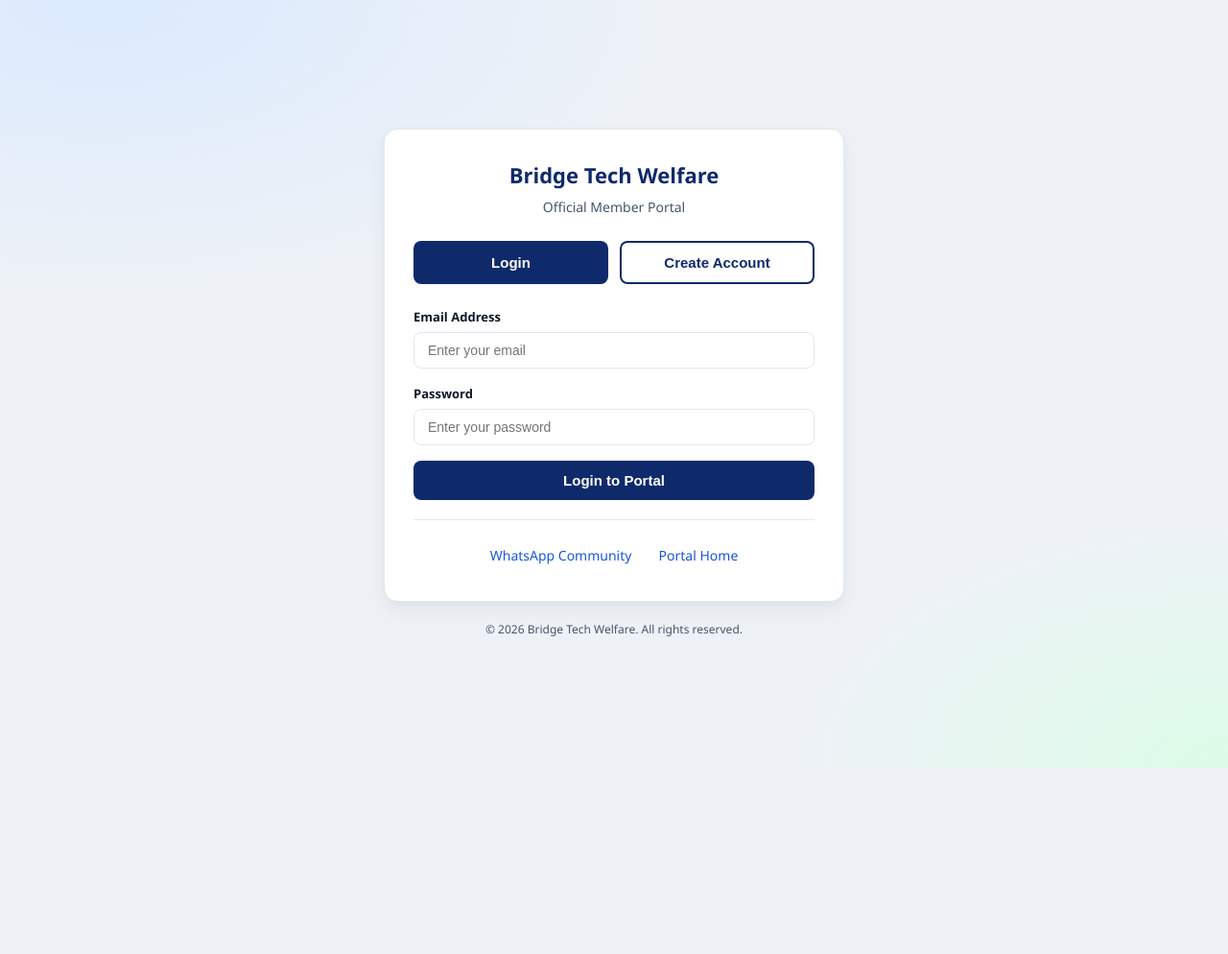
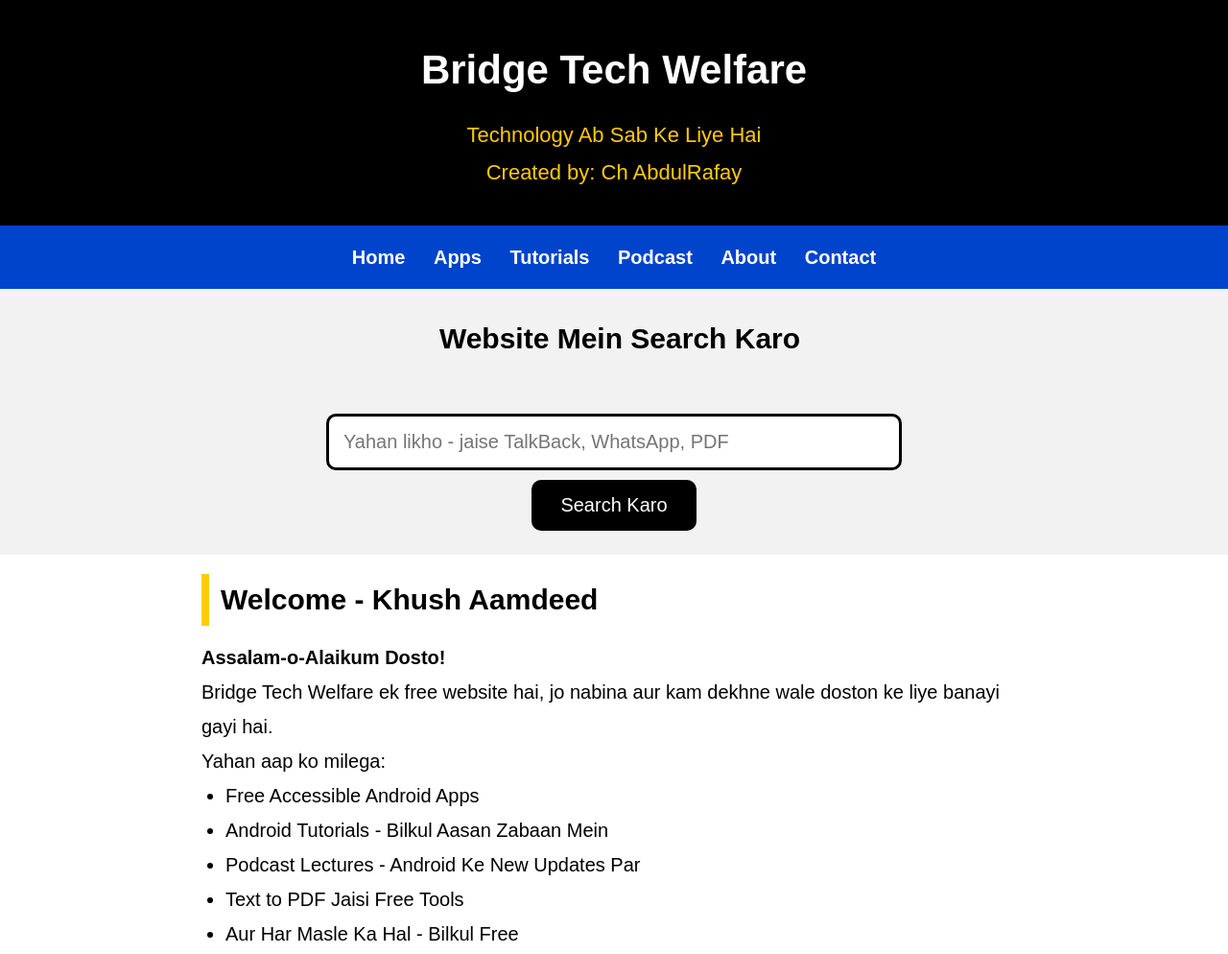
Before and after one commit to bridgetechwelfare-web/bridgetechwelfare-web.github.io, a plain HTML site: page index.html in a window 1280 px wide. Shown: the top 994 px of the page at 96% size. Before the commit the page ends 800 px from the top, so only its background shows below. Drawn offline with Linux system fonts and the light colour scheme.

Commit message:
Update index.html

```diff
--- a/index.html
+++ b/index.html
@@ -3,223 +3,181 @@
 <head>
 <meta charset="UTF-8">
 <meta name="viewport" content="width=device-width, initial-scale=1.0">
-<meta name="description" content="Bridge Tech Welfare official member portal. Login to access free tools, apps, courses and community links.">
-<meta name="theme-color" content="#0f2a6b">
-<title>Bridge Tech Welfare | Official Member Portal</title>
+<title>Bridge Tech Welfare - Free Apps, Tutorials & Podcasts For Blind People | Technology Ab Sab Ke Liye Hai</title>
+<meta name="description" content="Bridge Tech Welfare - Free accessible apps, Android tutorials, podcasts and help for blind and visually impaired people. Created by Ch AbdulRafay. Technology Ab Sab Ke Liye Hai.">
 <style>
-  :root {
-    --blue-900: #0b1f4d;
-    --blue-700: #0f2a6b;
-    --blue-500: #1a56db;
-    --green-600: #15803d;
-    --ink: #0f172a;
-    --muted: #475569;
-    --line: #e2e8f0;
-    --danger: #b91c1c;
-    --focus: #f59e0b;
-    --radius: 14px;
-  }
-  * { box-sizing: border-box; }
-  html, body { min-height: 100%; }
-  body {
-    margin: 0;
-    font-family: "Segoe UI", Tahoma, system-ui, -apple-system, Arial, sans-serif;
-    line-height: 1.55;
-    color: var(--ink);
-    background: radial-gradient(1100px 560px at 8% 0%, #dbeafe 0%, transparent 55%),
-                radial-gradient(900px 520px at 100% 100%, #dcfce7 0%, transparent 50%),
-                #eef2f7;
-    min-height: 100vh;
-    display: flex;
-    flex-direction: column;
-    align-items: center;
-    justify-content: center;
-    padding: 20px;
-  }
-  .card {
-    width: 100%;
-    max-width: 480px;
-    background: #ffffff;
-    border-radius: var(--radius);
-    box-shadow: 0 10px 25px rgba(0, 0, 0, 0.05), 0 2px 6px rgba(0, 0, 0, 0.03);
-    padding: 30px;
-    border: 1px solid var(--line);
-  }
-  .logo-area {
-    text-align: center;
-    margin-bottom: 24px;
-  }
-  .logo-area h1 {
-    font-size: 22px;
-    color: var(--blue-700);
-    margin: 0 0 6px 0;
-  }
-  .logo-area p {
-    color: var(--muted);
-    font-size: 14px;
-    margin: 0;
-  }
-  /* Buttons container */
-  .auth-buttons {
-    display: flex;
-    gap: 12px;
-    margin-bottom: 24px;
-  }
-  .auth-btn {
-    flex: 1;
-    padding: 12px;
-    text-align: center;
-    border-radius: 8px;
-    font-weight: 600;
-    font-size: 15px;
-    text-decoration: none;
-    cursor: pointer;
-    transition: all 0.2s ease;
-    border: 2px solid var(--blue-700);
-    background: transparent;
-    color: var(--blue-700);
-  }
-  .auth-btn.active {
-    background: var(--blue-700);
-    color: #ffffff;
-  }
-  .form-section {
-    display: none;
-  }
-  .form-section.active {
-    display: block;
-  }
-  .input-group {
-    margin-bottom: 16px;
-  }
-  .input-group label {
-    display: block;
-    font-size: 13px;
-    font-weight: 600;
-    margin-bottom: 6px;
-    color: var(--ink);
-  }
-  .input-group input {
-    width: 100%;
-    padding: 10px 14px;
-    border: 1px solid var(--line);
-    border-radius: 8px;
-    font-size: 14px;
-  }
-  .submit-btn {
-    width: 100%;
-    padding: 12px;
-    background: var(--blue-700);
-    color: white;
-    border: none;
-    border-radius: 8px;
-    font-weight: 600;
-    font-size: 15px;
-    cursor: pointer;
-  }
-  .submit-btn:hover {
-    background: var(--blue-900);
-  }
-  .links-section {
-    margin-top: 20px;
-    border-top: 1px solid var(--line);
-    padding-top: 20px;
-    text-align: center;
-  }
-  .links-section a {
-    display: inline-block;
-    color: var(--blue-500);
-    text-decoration: none;
-    font-weight: 500;
-    margin: 6px 12px;
-    font-size: 14px;
-  }
-  .links-section a:hover {
-    text-decoration: underline;
-  }
-  .footer-text {
-    text-align: center;
-    font-size: 12px;
-    color: var(--muted);
-    margin-top: 20px;
-  }
+* { margin:0; padding:0; box-sizing:border-box; }
+body { font-family: Arial, sans-serif; font-size:20px; line-height:1.8; background:#ffffff; color:#000000; }
+a { color:#0044cc; font-weight:bold; }
+a:focus, button:focus, input:focus { outline:4px solid #ffcc00; outline-offset:2px; }
+.skip { position:absolute; left:-9999px; }
+.skip:focus { position:static; background:#ffcc00; color:#000; padding:10px; display:block; text-align:center; }
+header { background:#000000; color:#ffffff; padding:35px 20px; text-align:center; }
+header h1 { font-size:42px; margin-bottom:10px; }
+header p { font-size:22px; color:#ffcc00; }
+nav { background:#0044cc; padding:15px; text-align:center; }
+nav a { color:#fff; margin:0 12px; text-decoration:none; font-size:20px; }
+nav a:hover { text-decoration:underline; }
+.search-box { background:#f2f2f2; padding:25px 20px; text-align:center; }
+.search-box input { width:90%; max-width:600px; padding:15px; font-size:20px; border:3px solid #000; border-radius:10px; }
+.search-box button { padding:15px 30px; font-size:20px; background:#000; color:#fff; border:none; border-radius:10px; margin-top:10px; cursor:pointer; }
+main { max-width:900px; margin:auto; padding:20px; }
+section { margin-bottom:40px; border-bottom:2px solid #ddd; padding-bottom:30px; }
+h2 { font-size:30px; margin-bottom:15px; color:#000; border-left:8px solid #ffcc00; padding-left:12px; }
+h3 { font-size:24px; margin:20px 0 10px 0; }
+.card { border:2px solid #000; border-radius:15px; padding:20px; margin-bottom:20px; background:#fffbe6; }
+.card p { margin-bottom:10px; }
+.btn { display:inline-block; background:#0044cc; color:#fff; padding:14px 25px; border-radius:10px; text-decoration:none; margin:5px 5px 5px 0; }
+.btn-green { background:#008000; }
+.btn-black { background:#000; }
+ul { margin-left:25px; margin-bottom:15px; }
+footer { background:#000; color:#fff; padding:30px 20px; text-align:center; }
+footer a { color:#ffcc00; }
 </style>
 </head>
 <body>
+<a class="skip" href="#main">Skip to Main Content</a>
+
+<header>
+<h1>Bridge Tech Welfare</h1>
+<p>Technology Ab Sab Ke Liye Hai</p>
+<p>Created by: Ch AbdulRafay</p>
+</header>
+
+<nav aria-label="Main Menu">
+<a href="#home">Home</a>
+<a href="#apps">Apps</a>
+<a href="#tutorials">Tutorials</a>
+<a href="#podcast">Podcast</a>
+<a href="#about">About</a>
+<a href="#contact">Contact</a>
+</nav>
+
+<div class="search-box" role="search">
+<label for="search"><h2 style="border:none; text-align:center;">Website Mein Search Karo</h2></label><br>
+<input type="search" id="search" placeholder="Yahan likho - jaise TalkBack, WhatsApp, PDF">
+<br>
+<button onclick="alert('Search Feature - Apni App Ya Tutorial Ka Naam Likho')">Search Karo</button>
+</div>
+
+<main id="main">
+<section id="home">
+<h2>Welcome - Khush Aamdeed</h2>
+<p><strong>Assalam-o-Alaikum Dosto!</strong></p>
+<p>Bridge Tech Welfare ek free website hai, jo nabina aur kam dekhne wale doston ke liye banayi gayi hai.</p>
+<p>Yahan aap ko milega:</p>
+<ul>
+<li>Free Accessible Android Apps</li>
+<li>Android Tutorials - Bilkul Aasan Zabaan Mein</li>
+<li>Podcast Lectures - Android Ke New Updates Par</li>
+<li>Text to PDF Jaisi Free Tools</li>
+<li>Aur Har Masle Ka Hal - Bilkul Free</li>
+</ul>
+<p><strong>Hamara Maqsad Ek Hi Hai:</strong> Koi bhi nabina dost technology se peeche na rahe.</p>
+<a class="btn" href="#apps">Apps Dekho</a>
+<a class="btn btn-green" href="#tutorials">Tutorials Dekho</a>
+</section>
+
+<section id="apps">
+<h2>Free Apps - Hamari Apps</h2>
+<p>Sab apps free hain, koi ads nahi, aur sab TalkBack aur Jieshuo ke saath poori tarah chalti hain.</p>
 
 <div class="card">
-    <div class="logo-area">
-      <h1>Bridge Tech Welfare</h1>
-      <p>Official Member Portal</p>
+<h3>1. Text to PDF - Bridge Tech Welfare</h3>
+<p>Apna koi bhi text likho aur ek click mein usay khoobsurat PDF bana lo.</p>
+<p><strong>Version:</strong> 1.0 | <strong>Size:</strong> Free | <strong>For:</strong> Android</p>
+<a class="btn" href="#">Download Text to PDF</a>
+<a class="btn btn-black" href="#">View Code</a>
 </div>
 
-    <!-- Toggle Buttons -->
-    <div class="auth-buttons">
-      <button id="loginTabBtn" class="auth-btn active" onclick="switchForm('login')">Login</button>
-      <button id="registerTabBtn" class="auth-btn" onclick="switchForm('register')">Create Account</button>
+<div class="card">
+<h3>2. Smart TTS - Urdu, Hindi, English Bolne Wala</h3>
+<p>Jo text aap likhen, wo Urdu, Hindi aur English mein saaf bol kar sunaye ga.</p>
+<p><strong>Version:</strong> 1.4 | <strong>For:</strong> TalkBack, Jieshuo</p>
+<a class="btn" href="#">Download Smart TTS</a>
 </div>
 
-    <!-- Login Form -->
-    <div id="loginForm" class="form-section active">
-      <div class="input-group">
-        <label>Email Address</label>
-        <input type="email" placeholder="Enter your email" required>
+<div class="card">
+<h3>3. Bridge Tech Screen Recorder</h3>
+<p>Apni screen record karo, apne doston ko sikhao, aur YouTube par daalo. Bilkul aasan, bilkul accessible.</p>
+<p><strong>Version:</strong> 1.1 | <strong>For:</strong> Android 7+</p>
+<a class="btn" href="#">Download Screen Recorder</a>
 </div>
-      <div class="input-group">
-        <label>Password</label>
-        <input type="password" placeholder="Enter your password" required>
-      </div>
-      <button type="button" class="submit-btn" onclick="alert('Login functionality connected successfully!')">Login to Portal</button>
+</section>
+
+<section id="tutorials">
+<h2>Tutorials - Seekhna Shuru Karo</h2>
+
+<div class="card">
+<h3>Lecture 1: Android Kya Hai? Shuru Se Seekho</h3>
+<p>Android mobile ko bilkul shuru se seekhne ke liye pehla lecture. TalkBack on karna, mobile chalana, sab kuch.</p>
+<a class="btn" href="#">Lecture Parho</a>
 </div>
 
-    <!-- Register Form -->
-    <div id="registerForm" class="form-section">
-      <div class="input-group">
-        <label>Full Name</label>
-        <input type="text" placeholder="Enter your full name" required>
-      </div>
-      <div class="input-group">
-        <label>Email Address</label>
-        <input type="email" placeholder="Enter your email" required>
-      </div>
-      <div class="input-group">
-        <label>Password</label>
-        <input type="password" placeholder="Create a password" required>
-      </div>
-      <button type="button" class="submit-btn" onclick="alert('Account created successfully!')">Register Account</button>
+<div class="card">
+<h3>Lecture 2: TalkBack Ke New Features - Android 17</h3>
+<p>Android 17 mein TalkBack aur bhi tez aur saaf ho gaya hai. Is lecture mein poora tareeka hai.</p>
+<a class="btn" href="#">Lecture Parho</a>
 </div>
 
-    <!-- Community & Useful Links -->
-    <div class="links-section">
-      <a href="https://chat.whatsapp.com/CDkyuCcPVyEIAkW87j644n" target="_blank">WhatsApp Community</a>
-      <a href="https://bridgetechwelfare-web.github.io/" target="_blank">Portal Home</a>
-    </div>
+<div class="card">
+<h3>Lecture 3: WhatsApp Nabina Dost Kaise Chalayen?</h3>
+<p>WhatsApp par message bhejna, voice bhejna, group join karna - sab kuch aasan zabaan mein.</p>
+<a class="btn" href="#">Lecture Parho</a>
 </div>
 
-  <div class="footer-text">
-    &copy; 2026 Bridge Tech Welfare. All rights reserved.
+<div class="card">
+<h3>Lecture 4: Gemini Intelligence Se Mobile Chalao</h3>
+<p>Ab sirf bol kar mobile chalao. Gemini se message, reminder aur sab kaam karwao.</p>
+<a class="btn" href="#">Lecture Parho</a>
 </div>
+</section>
 
-  <script>
-    function switchForm(type) {
-      const loginTab = document.getElementById('loginTabBtn');
-      const registerTab = document.getElementById('registerTabBtn');
-      const loginForm = document.getElementById('loginForm');
-      const registerForm = document.getElementById('registerForm');
+<section id="podcast">
+<h2>Podcast - Sun Kar Seekho</h2>
+<p>Hamara podcast har hafte aata hai. Aap isay sun kar bhi seekh sakte ho, aur download kar ke bhi.</p>
+<div class="card">
+<h3>Latest Podcast: Android Ke New Updates - Android 17 Aa Gaya Hai</h3>
+<p><strong>Duration:</strong> 10 Minutes | <strong>By:</strong> Instructor of BTW</p>
+<p>Is podcast mein hum ne bataya hai: Gemini, Quick Share, Bubbles, Screen Reactions, Security aur TalkBack ke naye updates.</p>
+<a class="btn btn-green" href="#">Podcast Suno</a>
+<a class="btn" href="#">Podcast Download Karo</a>
+</div>
+<div class="card">
+<h3>Podcast List</h3>
+<ul>
+<li>Podcast 1: Technology Ab Sab Ke Liye Hai</li>
+<li>Podcast 2: Android Ke New Updates</li>
+<li>Podcast 3: TalkBack Ko Tez Kaise Karen?</li>
+</ul>
+</div>
+</section>
 
-      if (type === 'login') {
-        loginTab.classList.add('active');
-        registerTab.classList.remove('active');
-        loginForm.classList.add('active');
-        registerForm.classList.remove('active');
-      } else {
-        registerTab.classList.add('active');
-        loginTab.classList.remove('active');
-        registerForm.classList.add('active');
-        loginForm.classList.remove('active');
-      }
-    }
-  </script>
+<section id="about">
+<h2>About Us - Hamare Baare Mein</h2>
+<p><strong>Bridge Tech Welfare</strong> ko <strong>Ch AbdulRafay</strong> ne banaya hai.</p>
+<p>Hamara kaam hai: Nabina doston ko technology sikhana, un ke liye free apps banana, aur un ko khud-mukhtar banana.</p>
+<p><strong>Hamara Slogan:</strong> Technology Ab Sab Ke Liye Hai.</p>
+<p>Ye website blindhelp.net aur blindworldhub jaisi bari websites ko dekh kar banayi gayi hai, taake Pakistan ke nabina doston ko apni zabaan mein sab kuch mil sake.</p>
+</section>
 
+<section id="contact">
+<h2>Contact Us - Hum Se Rabta Karo</h2>
+<p>Agar aap ko koi app chahiye, koi lecture chahiye, ya koi masla hai, to hum se rabta karo. Hum bilkul free mein madad karenge.</p>
+<p><a class="btn" href="https://whatsapp.com/channel/0029VbCJfWSAojYuaMuB9E1t">WhatsApp Channel Join Karo</a></p>
+<p><a class="btn btn-green" href="https://chat.whatsapp.com/CDkyuCcPVyEIAkW87j644n">WhatsApp Community Join Karo</a></p>
+<p><a class="btn btn-black" href="https://youtube.com/@instructor-of-btw">YouTube Channel Subscribe Karo</a></p>
+<p><strong>Email:</strong> <a href="mailto:bridgetechwelfare@gmail.com">bridgetechwelfare@gmail.com</a></p>
+<p><strong>WhatsApp Number:</strong> 03057040811</p>
+</section>
+</main>
+
+<footer>
+<p><strong>Bridge Tech Welfare</strong></p>
+<p>Created by: Ch AbdulRafay</p>
+<p>Technology Ab Sab Ke Liye Hai</p>
+<p><a href="https://whatsapp.com/channel/0029VbCJfWSAojYuaMuB9E1t">WhatsApp Channel</a> | <a href="https://youtube.com/@instructor-of-btw">YouTube</a> | <a href="mailto:bridgetechwelfare@gmail.com">Email</a></p>
+<p>© 2026 Bridge Tech Welfare. Sab Kuch Free Hai.</p>
+</footer>
 </body>
 </html>
```
Lines whose indentation alone changed are shown as unchanged.
